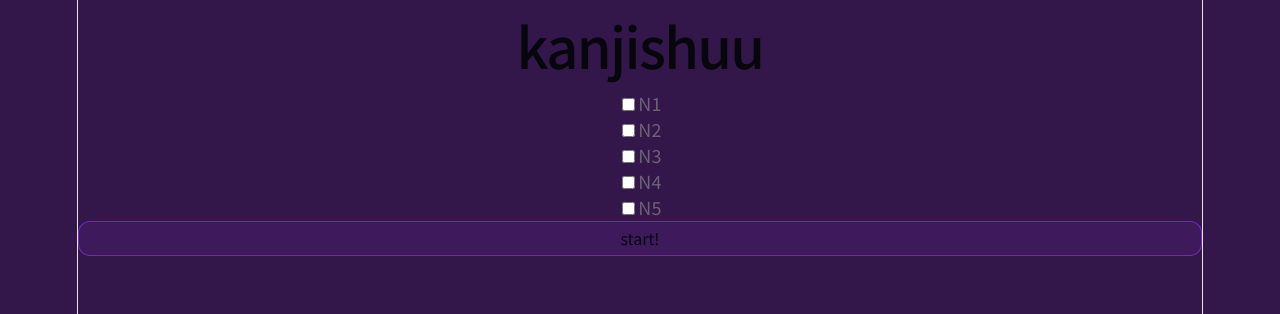
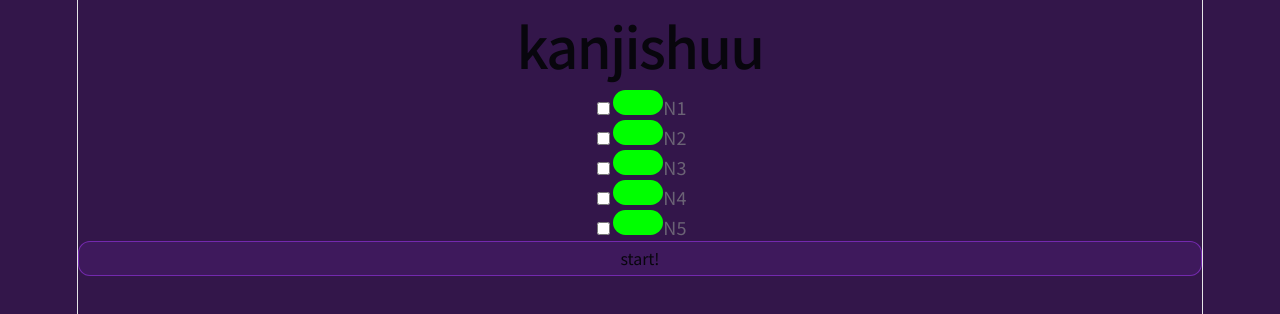
Before and after one commit to hotelFabie/kanjishuu, a React (Vite) app in the folder frontend/: page / in a window 1280 px wide. Shown: the top 314 px of the page. Built offline with nearby package versions, Linux system fonts and the light colour scheme.

Commit message:
first progress on the checkboxes disguised as buttons, although incomplete.

```diff
--- a/frontend/src/App.css
+++ b/frontend/src/App.css
@@ -182,3 +182,30 @@
     border-right-color: var(--border);
   }
 }
+
+/*content seems to be incredibly important, but can we change it ourselves?*/
+/*utilize this resource: https://stackoverflow.com/questions/27258880/changing-css-content-property-dynamically*/
+
+.leveltoggle {
+  display: inline-block;
+  position: relative;
+}
+
+.leveltoggle input[type='checkbox'] + label::before {
+  width: 50px;
+  height: 25px;
+  background: lime;
+  border-color: white;
+  border-radius: 20px;
+  content: '';
+  display: inline-block;
+}
+
+.leveltoggle input[type='checkbox']:checked + label::after {
+  width: 50px;
+  height: 25px;
+  background: white;
+  border-radius: 20px;
+  content: '';
+  display: inline-block;
+}
--- a/frontend/src/components/ButtonArea.tsx
+++ b/frontend/src/components/ButtonArea.tsx
@@ -42,21 +42,26 @@ export default function ButtonArea({levels, setLevels, fetchWordsFromChosenLevel
 
     return (
         <>
-            <label id="leveltoggle">
-                <input type="checkbox" onClick={() => toggleLevel(1)} />N1
-            </label>
-            <label id="leveltoggle">
-                <input type="checkbox" onClick={() => toggleLevel(2)} />N2
-            </label>
-            <label id="leveltoggle">
-                <input type="checkbox" onClick={() => toggleLevel(3)} />N3
-            </label>
-            <label id="">
-                <input type="checkbox" onClick={() => toggleLevel(4)} />N4
-            </label>
-            <label id="leveltoggle">
-                <input type="checkbox" onClick={() => toggleLevel(5)} />N5
-            </label>
+            <div className="leveltoggle">
+                <input type="checkbox" onClick={() => toggleLevel(1)} />
+                <label>N1</label>
+            </div>
+            <div className="leveltoggle">
+                <input type="checkbox" onClick={() => toggleLevel(2)} />
+                <label>N2</label>
+            </div>
+            <div className="leveltoggle">
+                <input type="checkbox" onClick={() => toggleLevel(3)} />
+                <label>N3</label>
+            </div>
+            <div className="leveltoggle">
+                <input type="checkbox" onClick={() => toggleLevel(4)} />
+                <label>N4</label>
+            </div>
+            <div className="leveltoggle">
+                <input type="checkbox" onClick={() => toggleLevel(5)} />
+                <label>N5</label>
+            </div>
 
             <button onClick={() => fetchWordsFromChosenLevels(levels)}>start!</button>
         </>
--- a/frontend/src/index.css
+++ b/frontend/src/index.css
@@ -131,8 +131,3 @@ code {
   padding: 4px 8px;
   background: var(--code-bg);
 }
-
-/*not seeing any reason why this shouldn't be global (YET), so...*/
-.leveltoggle {
-
-}
```
